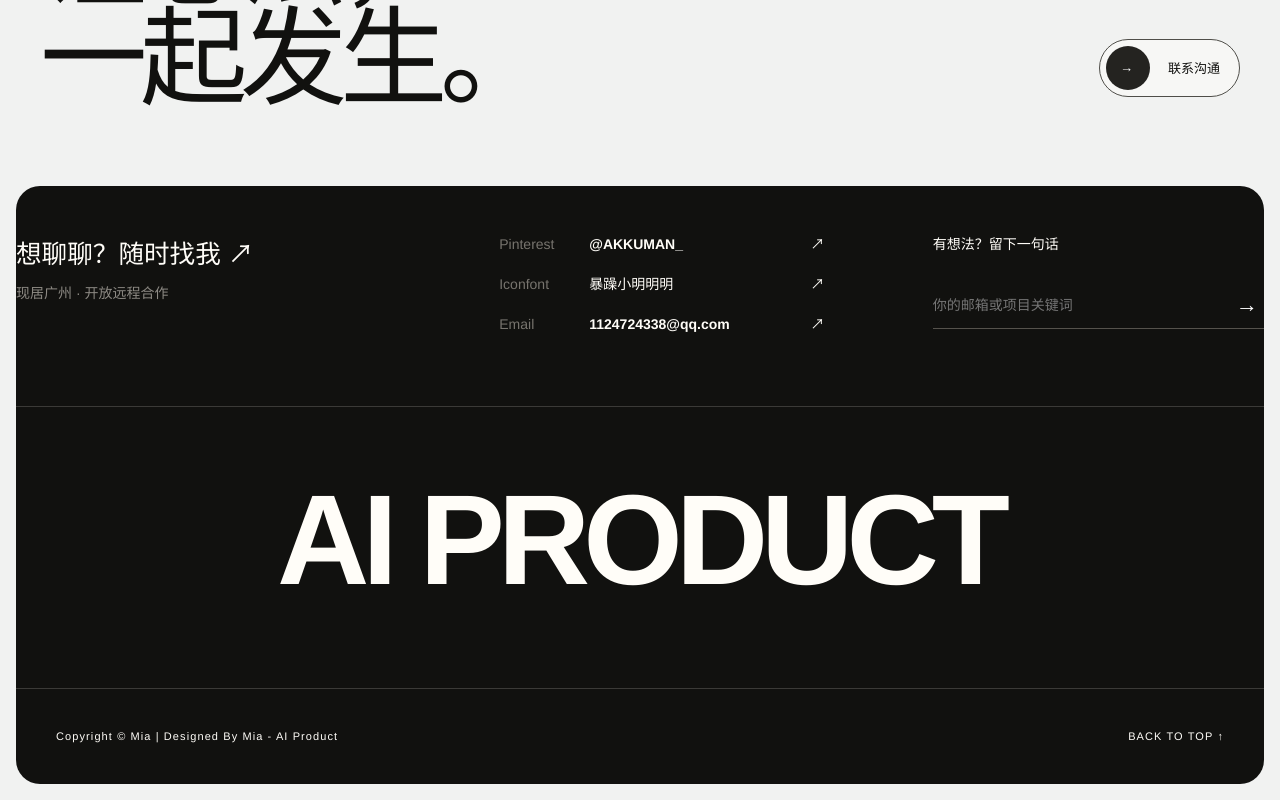
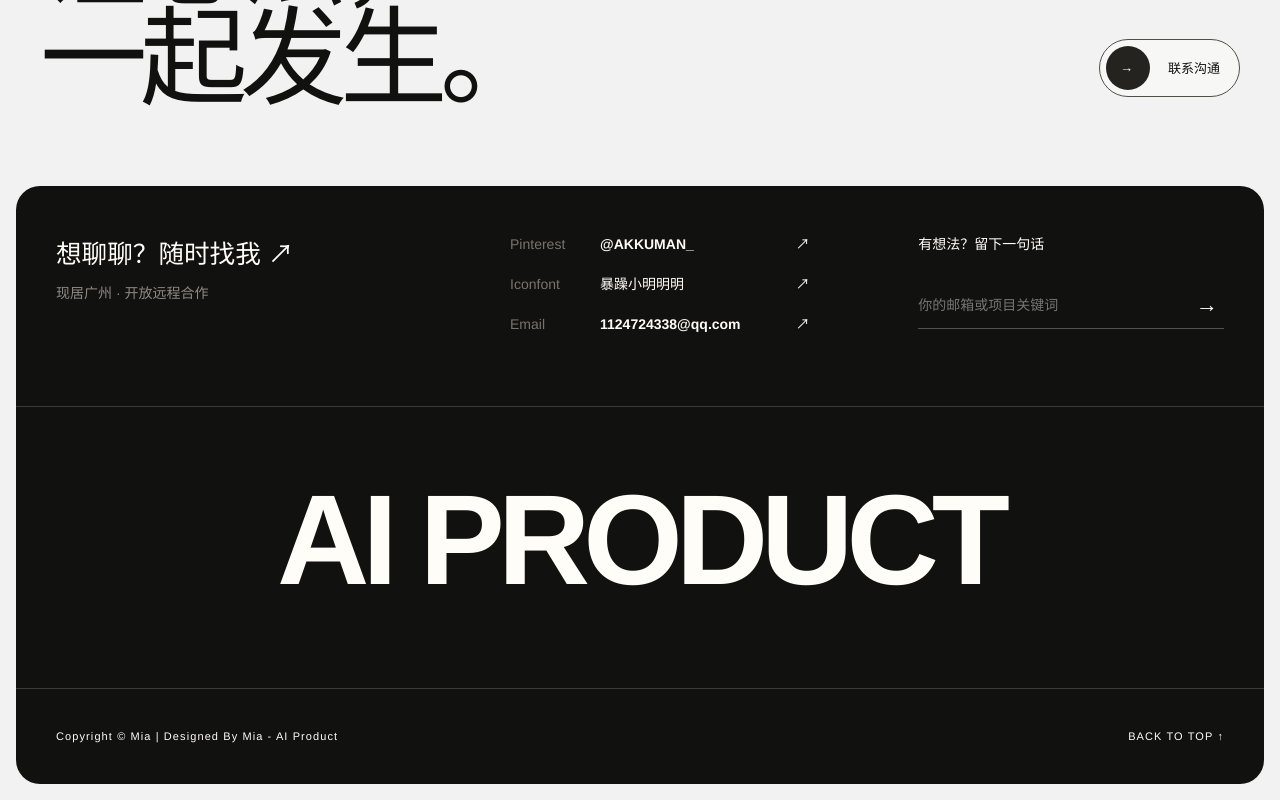
Before and after one commit to Miaaaa857/profile, a React (Vite) app: page /about in a window 1280 px wide. Shown: the part 5593-6393 px from the top of the page. Built offline with nearby package versions, Linux system fonts and the light colour scheme; a web font is replaced by a local one.

Commit message:
Restore footer horizontal padding

```diff
--- a/src/styles/global.css
+++ b/src/styles/global.css
@@ -275,7 +275,7 @@ i { font-style: normal; }
 @keyframes contact-fade { from { opacity: 0; } }
 @keyframes contact-rise { from { opacity: 0; transform: translateY(24px) scale(.98); } }
 .footer-panel { margin: 0 16px 16px; padding-top: 48px; overflow: hidden; border-radius: 24px; background: var(--ink); color: var(--white); }
-.footer-grid { padding: 0 0 72px; display: grid; grid-template-columns: 1.15fr 1fr 1fr; gap: clamp(50px, 8vw, 140px); }
+.footer-grid { padding: 0 var(--gutter) 72px; display: grid; grid-template-columns: 1.15fr 1fr 1fr; gap: clamp(50px, 8vw, 140px); }
 .footer-email { font-size: clamp(22px, 2vw, 32px); }
 .footer-grid > div > p { margin-top: 12px; color: #8d8a84; font-size: 14px; }
 .footer-socials { display: grid; gap: 20px; }
```
